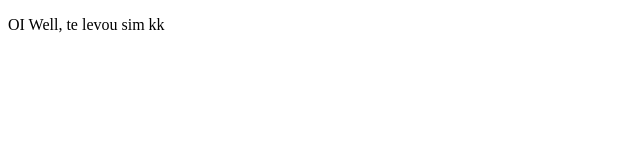
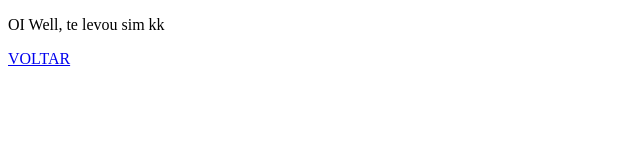
Before and after one commit to deloam/deloam.github.io, a plain HTML site: page paginas/sobre.html in a window 1280 px wide. Shown: the full height of the page, 0-640 px from the left. Drawn offline with Linux system fonts and the light colour scheme.

Commit message:
botao voltar

```diff
--- a/paginas/sobre.html
+++ b/paginas/sobre.html
@@ -7,5 +7,8 @@
 </head>
 <body>
     <p> OI Well, te levou sim kk</p>
+
+
+    <a href="./sobre.html">VOLTAR</a>
 </body>
 </html>
```
